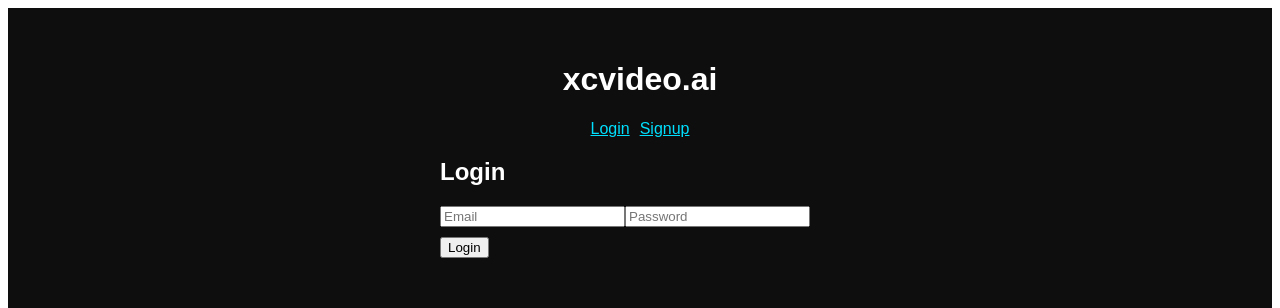
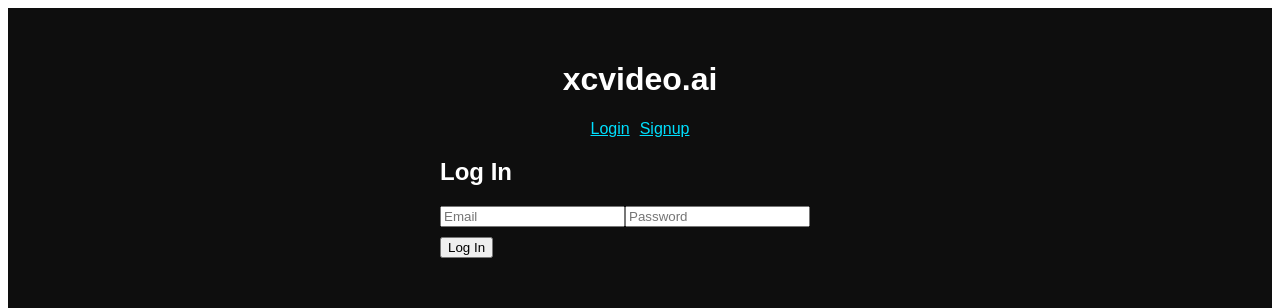
Before and after one commit to Itssxc/xcvideo-frontendnew, a React (Create React App) app: page /login in a window 1280 px wide. Shown: the top 308 px of the page. Built offline with nearby package versions, Linux system fonts and the light colour scheme.

Commit message:
Update Login.js

```diff
--- a/src/Login.js
+++ b/src/Login.js
@@ -8,15 +8,24 @@ export default function Login() {
 
   const handleLogin = async (e) => {
     e.preventDefault();
-    alert("Frontend login is for display — use backend for now.");
+    try {
+      await axios.post("https://xcvideo-backendd-1.onrender.com/login", {
+        email,
+        password,
+      }, { withCredentials: true });
+      alert("Login successful");
+      window.location.href = "/dashboard";
+    } catch (err) {
+      alert("Login failed");
+    }
   };
 
   return (
     <form onSubmit={handleLogin} style={{ maxWidth: "400px", margin: "0 auto" }}>
-      <h2>Login</h2>
+      <h2>Log In</h2>
       <input type="email" value={email} onChange={e => setEmail(e.target.value)} placeholder="Email" required />
       <input type="password" value={password} onChange={e => setPassword(e.target.value)} placeholder="Password" required />
-      <button type="submit" style={{ marginTop: "10px" }}>Login</button>
+      <button type="submit" style={{ marginTop: "10px" }}>Log In</button>
     </form>
   );
 }
```
